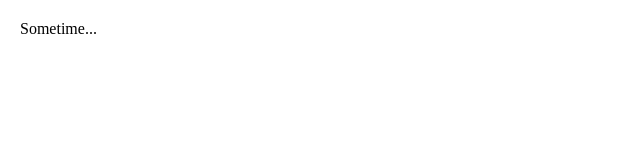
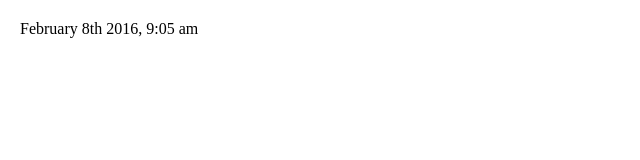
Before and after one commit to platy11/start-page, a website: page index.html in a window 1280 px wide. Shown: the whole page, without its empty margins (0-640 px from the left). Drawn offline with nearby package versions, Linux system fonts and the light colour scheme.

Commit message:
add moment to nicely format date/time

```diff
--- a/index.html
+++ b/index.html
@@ -3,7 +3,7 @@
 	<head>
 		<link rel="stylesheet" href="styles/main.css">
 
-		<script src="/bower_components/moment/min/moment.min.js"
+		<script src="/bower_components/moment/min/moment.min.js"></script>
 
 		<script src="scripts/main.js"></script>
 	</head>
--- a/scripts/main.js
+++ b/scripts/main.js
@@ -1,4 +1,6 @@
+/* globals moment */
+
 setInterval(function() {
 	window.now = new Date();
-	document.querySelector('.time').innerText = Date.now()
+	document.querySelector('.time').innerText = moment().format('MMMM Do YYYY, h:mm a');
 }, 1500);
```
